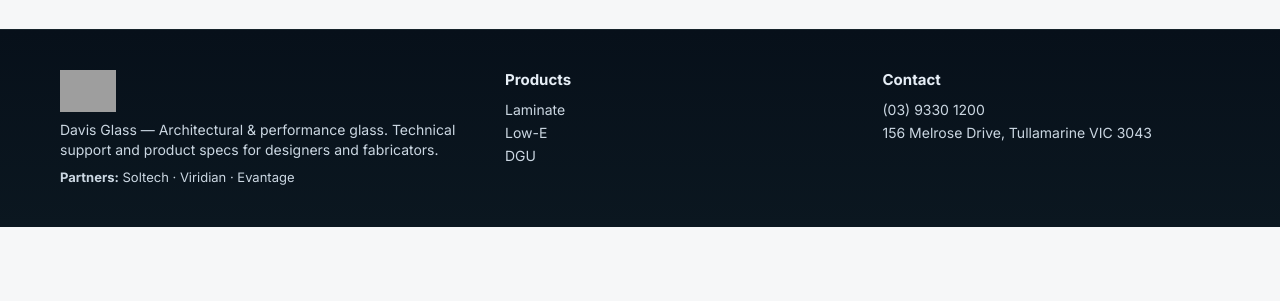
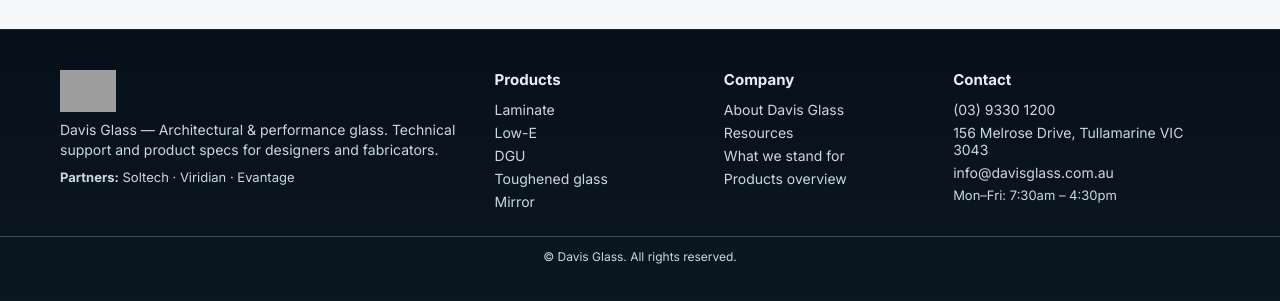
Before and after one commit to Sajan6491/davisglass, a plain HTML site: page home.html in a window 1280 px wide. Shown: the part 4178-4479 px from the top of the page. Before the commit the page ends 4405 px from the top, so only its background shows below. Drawn offline with nearby package versions, Linux system fonts and the light colour scheme; grey boxes are pictures that could not be loaded.

Commit message:
add footer contents

```diff
--- a/header-footer.js
+++ b/header-footer.js
@@ -87,24 +87,62 @@
     return `
 <footer class="footer" id="contact">
   <div class="grid">
+    <!-- Brand -->
     <div class="brand">
       <img src="https://www.davisglass.com.au/images/stat_imgs/TEMP-davis-glass-logo-header-WBG.jpg" alt="logo">
-        <p style="margin-top:8px;color:#cbd7e2">Davis Glass — Architectural &amp; performance glass. Technical support and product specs for designers and fabricators.</p>
-        <p style="margin-top:8px;color:#cbd7e2;font-size:13px;"><strong>Partners:</strong> Soltech · Viridian · Evantage</p>
+      <p style="margin-top:8px;color:#cbd7e2">
+        Davis Glass — Architectural &amp; performance glass. Technical support and product specs for designers and fabricators.
+      </p>
+      <p style="margin-top:8px;color:#cbd7e2;font-size:13px;">
+        <strong>Partners:</strong> Soltech · Viridian · Evantage
+      </p>
     </div>
+
+    <!-- Products -->
     <div class="links">
       <strong style="color:#e6eef6">Products</strong>
       <a class="footer-links" href="products.html#laminate">Laminate</a>
       <a class="footer-links" href="products.html#lowe">Low-E</a>
       <a class="footer-links" href="products.html#dgu">DGU</a>
+      <!-- extra product links (optional) -->
+      <a class="footer-links" href="products.html#toughened">Toughened glass</a>
+      <a class="footer-links" href="products.html#mirror">Mirror</a>
     </div>
+
+    <!-- Company / Info -->
+    <div class="links">
+      <strong style="color:#e6eef6">Company</strong>
+      <a class="footer-links" href="about.html">About Davis Glass</a>
+      <a class="footer-links" href="resources.html">Resources</a>
+      <a class="footer-links" href="home.html#standfor">What we stand for</a>
+      <a class="footer-links" href="home.html#products-showcase-improved">Products overview</a>
+    </div>
+
+    <!-- Contact -->
     <div class="contact">
       <strong style="color:#e6eef6">Contact</strong>
       <div class="footer-contact">(03) 9330 1200</div>
       <div class="footer-contact">156 Melrose Drive, Tullamarine VIC 3043</div>
+      <div class="footer-contact">
+        <a href="mailto:info@davisglass.com.au" class="footer-links">info@davisglass.com.au</a>
+      </div>
+      <div class="footer-contact" style="margin-top:6px;font-size:13px;color:#cbd7e2;">
+        Mon–Fri: 7:30am – 4:30pm
       </div>
     </div>
+  </div>
+
+  <!-- Optional bottom bar -->
+  <div class="footer-bottom" style="margin-top:20px;padding-top:12px;border-top:1px solid rgba(148,163,184,0.4);font-size:12px;color:#cbd7e2;text-align:center;">
+    © <span id="year"></span> Davis Glass. All rights reserved.
+  </div>
 </footer>
+
+<script>
+  // current year in footer
+  document.getElementById('year').textContent = new Date().getFullYear();
+</script>
+
     `;
   }
 
--- a/styles.css
+++ b/styles.css
@@ -492,3 +492,9 @@ button{ -webkit-appearance:none; appearance:none; background:transparent; border
     padding: 18px 16px 18px;
   }
 }
+
+.footer .grid {
+  display: grid;
+  gap: 24px;
+  grid-template-columns: 2fr 1fr 1fr 1.3fr; /* brand + 3 columns */
+}
```
Lines whose indentation alone changed are shown as unchanged.
